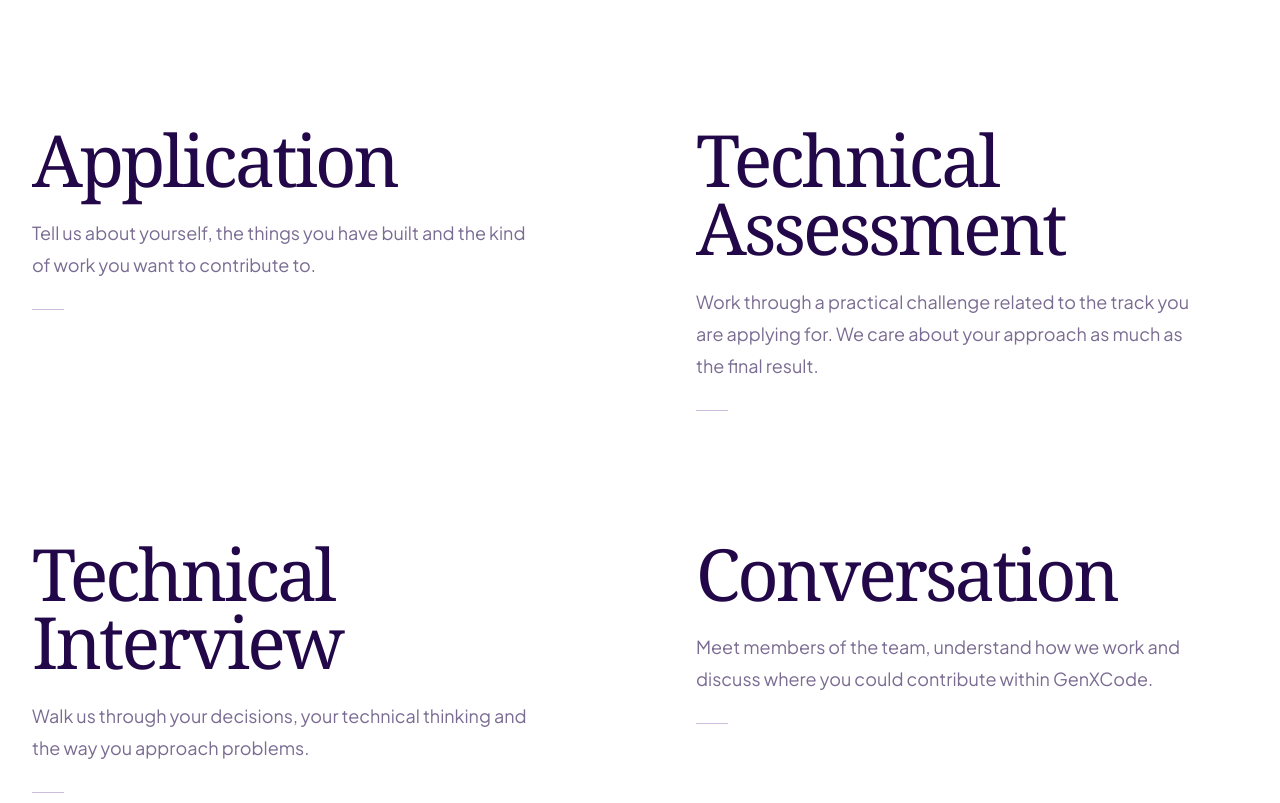
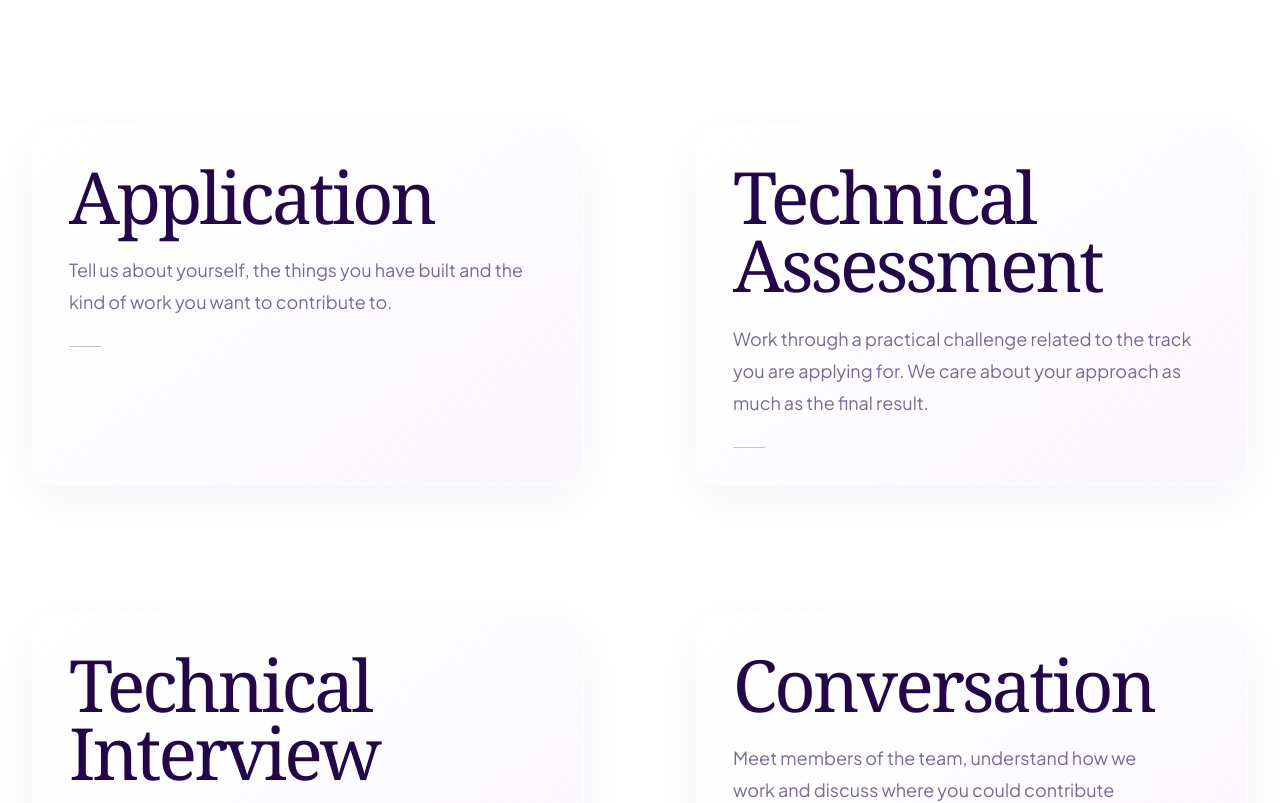
Before and after one commit to 0x-pratham/GXC-Recruitment, a Next.js app: page /recruitment in a window 1280 px wide. Shown: the part 3740-4543 px from the top of the page. Built offline with nearby package versions, Linux system fonts and the light colour scheme; no server answers.

Commit message:
Add glass cards to recruitment and homepage sections

```diff
--- a/app/recruitment/_components/RecruitmentProcess.tsx
+++ b/app/recruitment/_components/RecruitmentProcess.tsx
@@ -158,7 +158,7 @@ export function RecruitmentProcess() {
                   delay: shouldReduceMotion ? 0 : index * 0.06,
                   ease: [0.22, 1, 0.36, 1],
                 }}
-                className="group"
+                className="gxc-glass-card group p-7 sm:p-8 md:p-9"
               >
                 {/* Large title */}
 
```
